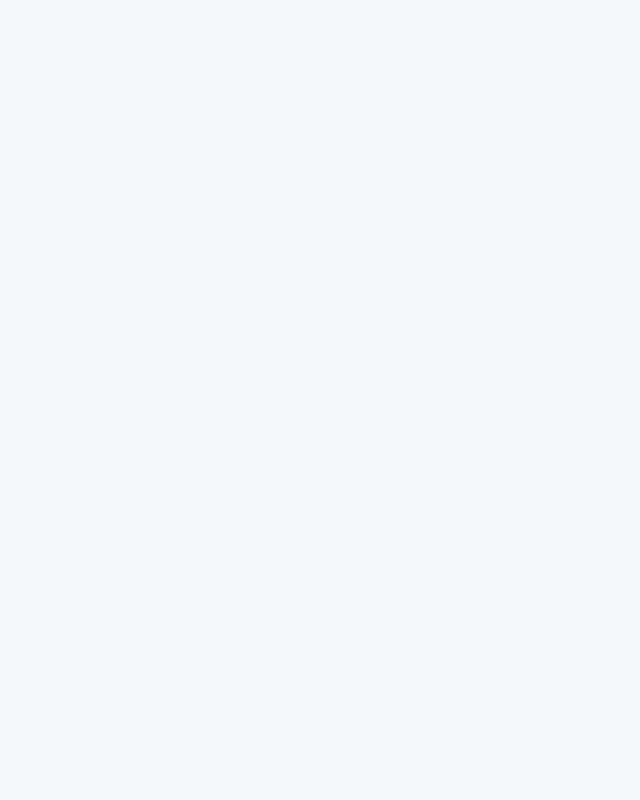
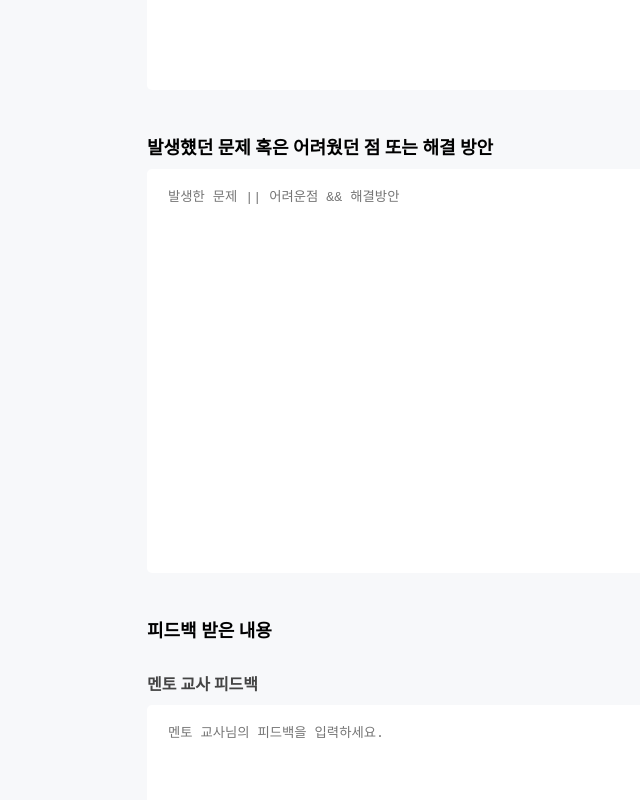
Before and after one commit to TEAM-402ROOM/MajorClub_Frontend, a React (Create React App) app: page /report in a window 1280 px wide. Shown: the part 1400-2200 px from the top of the page, without its empty margins (73-713 px from the left). Before the commit the page ends 1010 px from the top, so only its background shows below. Built offline with nearby package versions, Linux system fonts and the light colour scheme.

Commit message:
ADD:: textarea

```diff
--- a/src/components/report/report.jsx
+++ b/src/components/report/report.jsx
@@ -81,6 +81,15 @@ const Report = () => {
           <SkillBox key={index}>{item}</SkillBox>
         ))}
       </ColumnSkill>
+      <ReportFrom>프로젝트 진행사항</ReportFrom>
+      <TextField placeholder="진행사항을 입력해주세요" />
+      <ReportFrom>발생헀던 문제 혹은 어려웠던 점 또는 해결 방안</ReportFrom>
+      <TextField placeholder="발생한 문제 || 어려운점 && 해결방안" />
+      <ReportFrom>피드백 받은 내용</ReportFrom>
+      <TeacherType m={29}>멘토 교사 피드백</TeacherType>
+      <TextField placeholder="멘토 교사님의 피드백을 입력하세요." />
+      <TeacherType m={20}>담당 교사 피드백</TeacherType>
+      <TextField placeholder="담당 교사님의 피드백을 입력하세요." />
     </MainBox>
   );
 };
@@ -269,4 +278,35 @@ const SkillBox = styled.div`
   line-height: normal;
 `;
 
+const TextField = styled.textarea`
+  border: none;
+  width: 840px;
+  height: 400px;
+  flex-shrink: 0;
+  border-radius: 5px;
+  background: var(
+    --gray-scale-gray-scale-700,
+    #fff
+  ); /* Adjust or replace this line */
+  resize: none;
+  margin-top: 10px;
+  position: relative;
+
+  &::placeholder {
+    position: absolute;
+    top: 17px; /* Adjust as needed */
+    left: 21px;
+  }
+`;
+
+const TeacherType = styled.div`
+  color: #444;
+  font-family: Pretendard;
+  font-size: 16px;
+  font-style: normal;
+  font-weight: 600;
+  line-height: normal;
+  margin-top: ${(props) => `${props.m}px`};
+`;
+
 export default Report;
```
